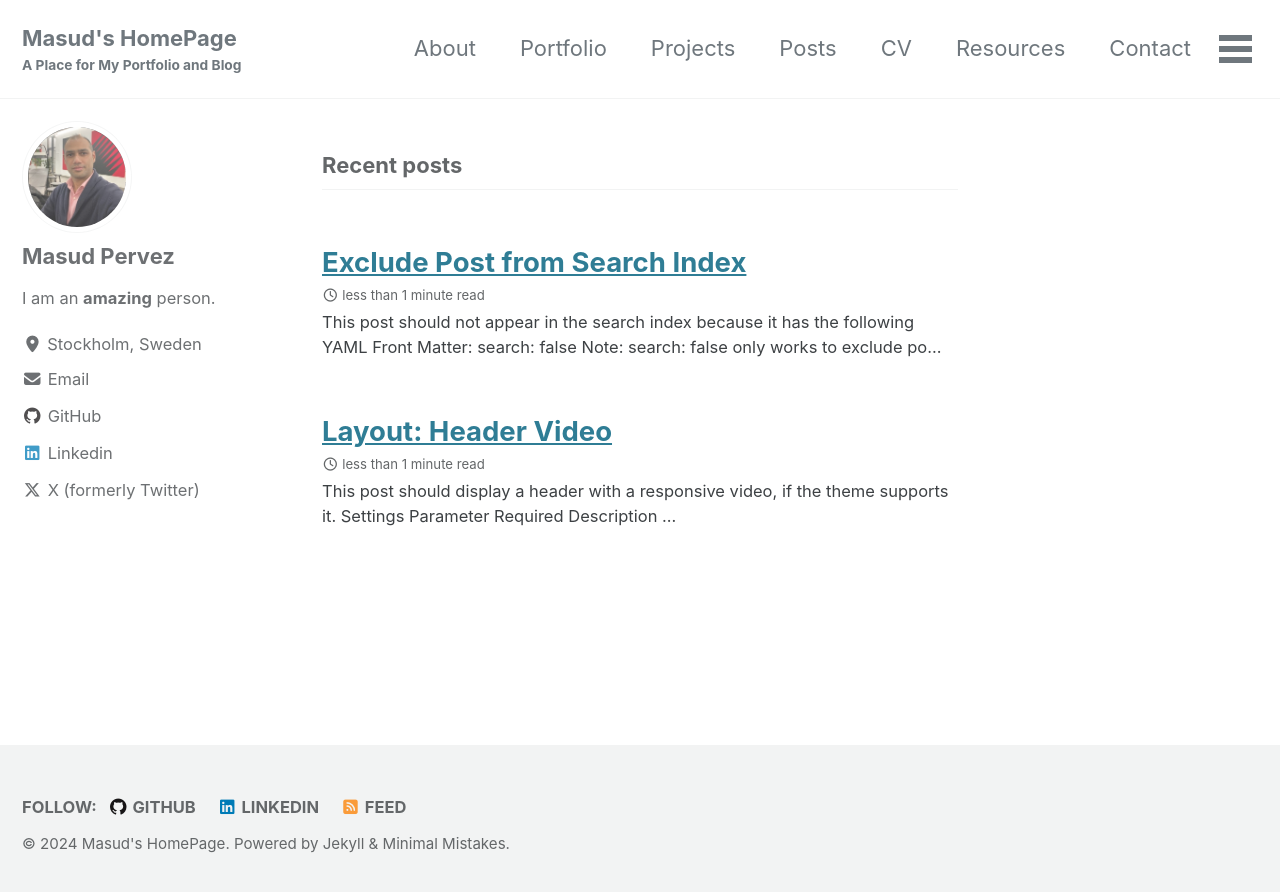
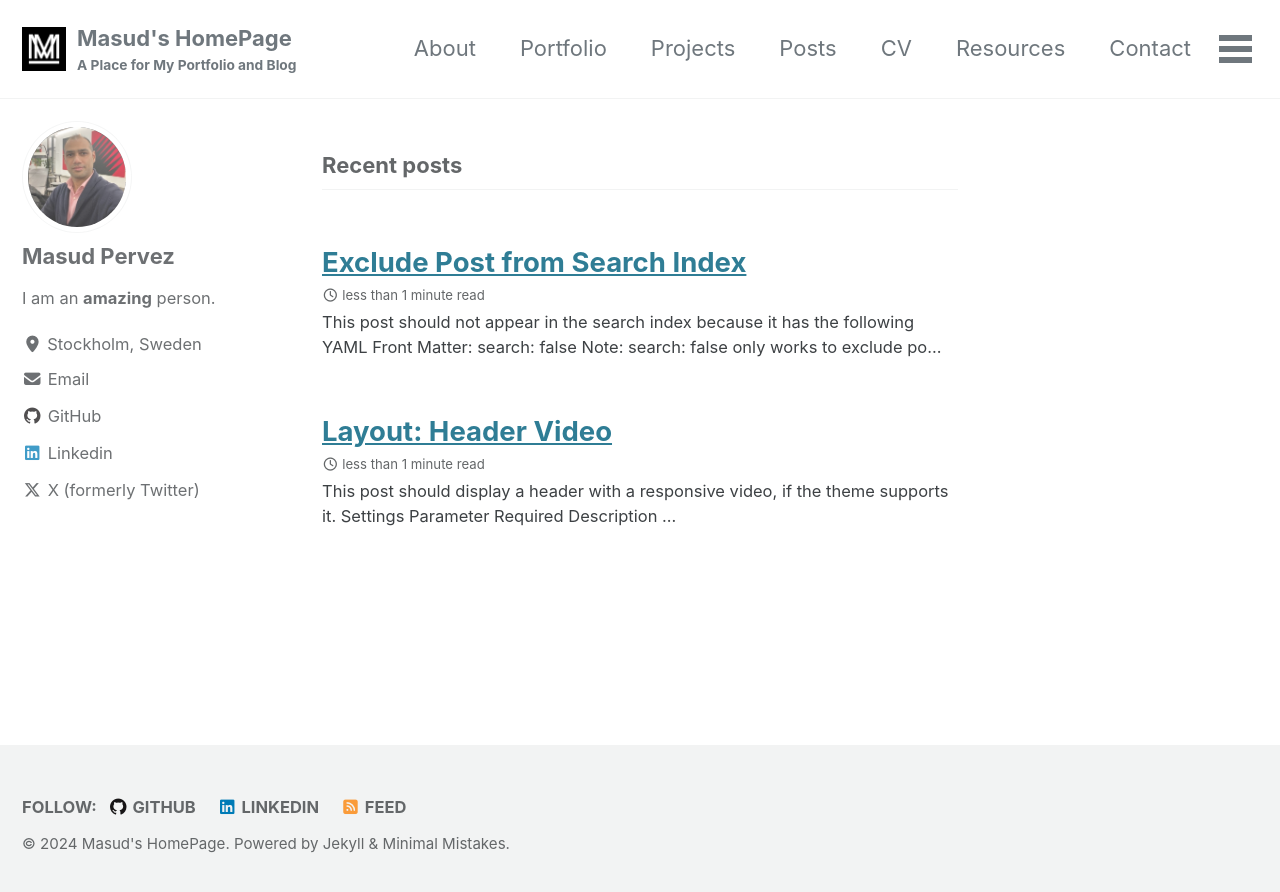
Before and after one commit to masudpervez27/masudpervez27.github.io, a Jekyll site: the page built from index.html, in a window 1280 px wide. Shown: the top 892 px of the page. Built offline with Jekyll 4.4.1, drawn with Linux system fonts in a browser that asks for light colours; cached includes are drawn as plain includes; the list of posts is cut into pages by our own code.

```diff
--- a/_config.yml
+++ b/_config.yml
@@ -25,8 +25,8 @@
 url                      : "https://masudpervez27.github.io" # the base hostname & protocol for your site e.g. "https://mmistakes.github.io"
 baseurl                  : "/masudpervez27" # the subpath of your site, e.g. "/blog"
 repository               : "masudpervez27/masudpervez27.github.io"
-teaser                   : # path of fallback teaser image, e.g. "/assets/images/500x300.png"
-logo                     : # path of logo image to display in the masthead, e.g. "/assets/images/88x88.png"
+teaser                   : "/assets/images/unsplash-image-8" # path of fallback teaser image, e.g. "/assets/images/500x300.png"
+logo                     : "/assets/images/apple-touch-icon.png" # path of logo image to display in the masthead, e.g. "/assets/images/88x88.png"
 masthead_title           : # overrides the website title displayed in the masthead, use " " for no title
 breadcrumbs              : # true, false (default)
 words_per_minute         : 200
```
Also changed, not shown: assets/images/apple-touch-icon.png (added), assets/images/unsplash-image-8.jpg (added).
